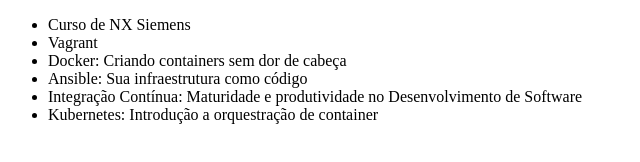
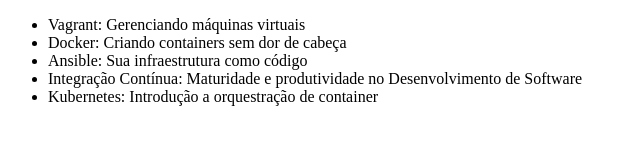
Before and after one commit to CelsoLuiz73/alura-git, a plain HTML site: page index.html in a window 1280 px wide. Shown: the whole page, without its empty margins (0-640 px from the left). Drawn offline with Linux system fonts and the light colour scheme.

Commit message:
Última atualização

```diff
--- a/index.html
+++ b/index.html
@@ -6,8 +6,7 @@
 </head>
 <body>
     <ul>
-        <li>Curso de NX Siemens</li>
-        <li>Vagrant</li>
+        <li>Vagrant: Gerenciando máquinas virtuais</li>
         <li>Docker: Criando containers sem dor de cabeça</li>
         <li>Ansible: Sua infraestrutura como código</li>
         <li>Integração Contínua: Maturidade e produtividade no Desenvolvimento de Software</li>
```
